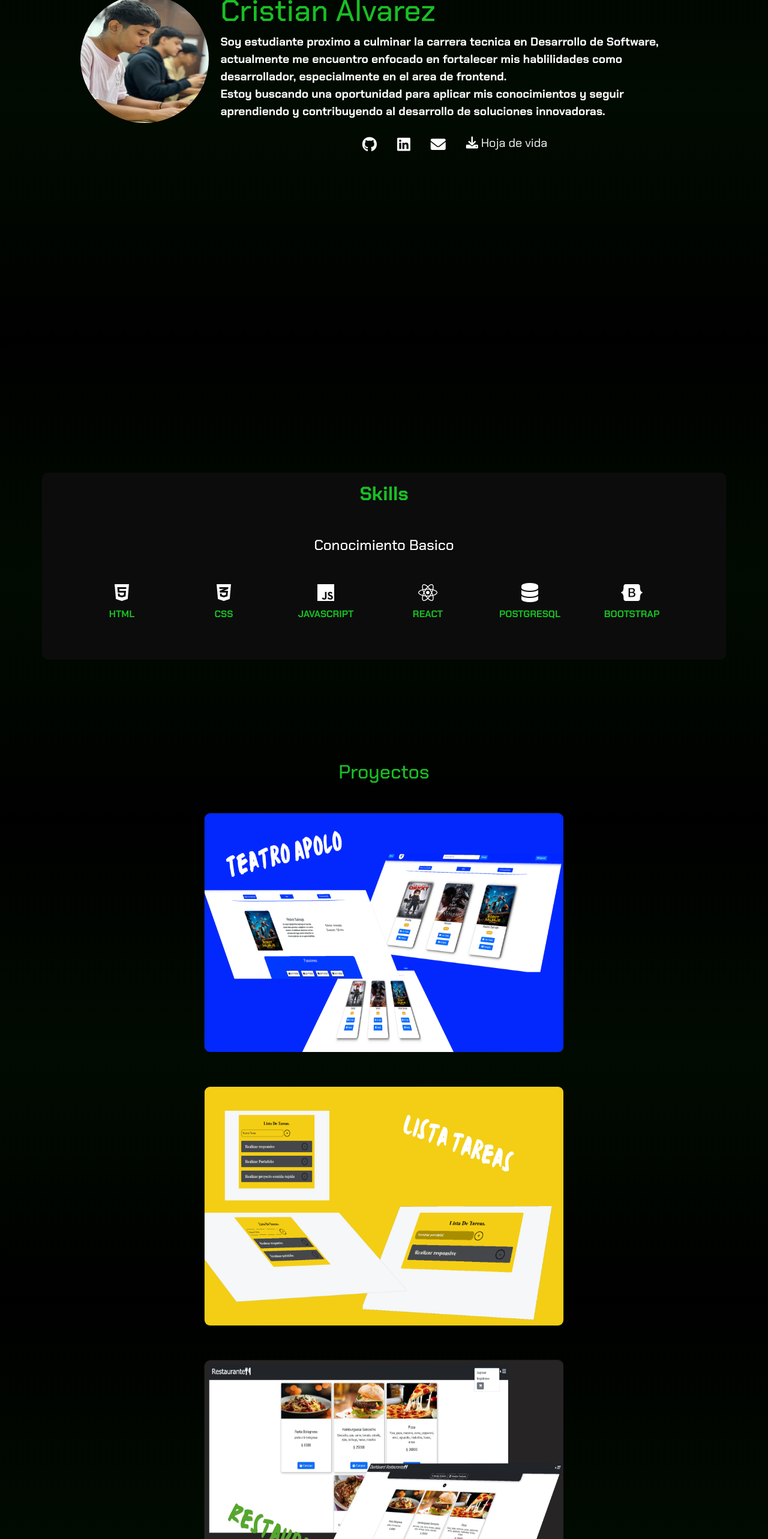
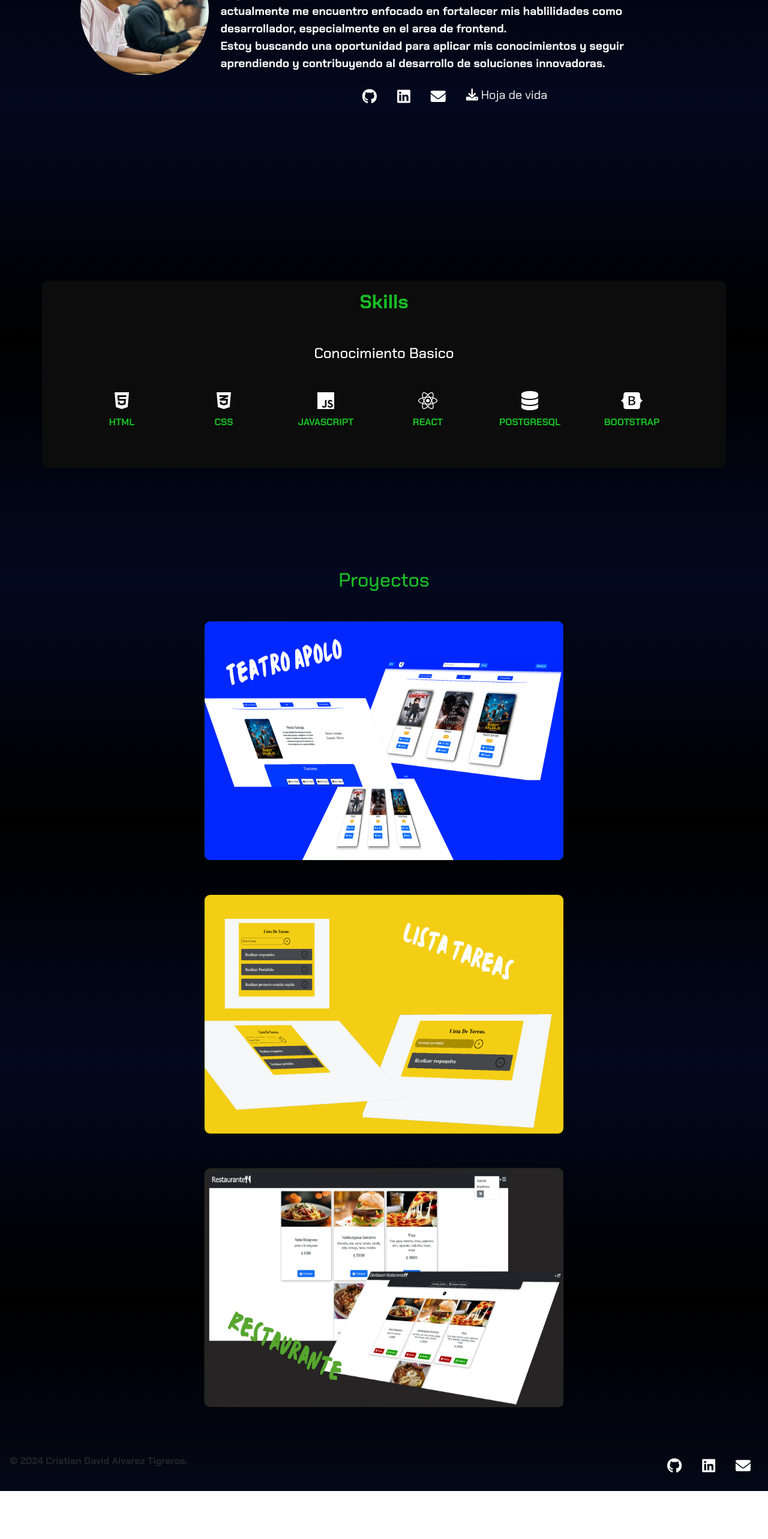
Before and after one commit to Alvarez-03/Portafolio_vercel, a React (Vite) app: page / in a window 1280 px wide. Shown: the part 234-2800 px from the top of the page at 60% size. After the commit the page ends 2720 px from the top, so only its background shows below. Built offline with nearby package versions, Linux system fonts and the light colour scheme.

Commit message:
Responsive Desing
Se corrigieron algunos errores del responsive

```diff
--- a/src/App.jsx
+++ b/src/App.jsx
@@ -11,11 +11,12 @@ function App() {
   return (
     <>
       <Header/>
-      <Sobremi/>
-      <Skills/>
-      <Projects/>
+      <main>
+        <Sobremi/>
+        <Skills/>
+        <Projects/>
+      </main>
       <Footer/>
-
     </>
   )
 }
--- a/src/components/footer.jsx
+++ b/src/components/footer.jsx
@@ -1,12 +1,11 @@
 import React from "react";
-
+import '../styles/index.css'
 
 function Footer (){
     return(
         <footer className="d-md-flex " id="footer-page">
             <div id="text">
-                <p>Derechos de Autor: Cristian David Alvarez Tigreros. </p>
-                <p>Portafolio: 2024</p>
+                <p>© 2024 Cristian David Alvarez Tigreros.</p>
             </div>
 
 
--- a/src/components/projects.jsx
+++ b/src/components/projects.jsx
@@ -57,12 +57,17 @@ function Projects (){
                             <p className="card__title">App web restaurante</p>
                         </header>
                         <p className="card__description">
-                            Una aplicacion web diseñada para organizar y priorizar tareas,
-                            ayudándote a gestionar tu tiempo de manera más eficiente y productiva
-                            <h4>HTML, CSS, JAVASCRIPT </h4>
+                        El sistema consta de dos páginas principales:
+                        <br />
+                        Dashboard: Permite gestionar y configurar la carta del restaurante,
+                        visualizar los pedidos y administrar el carrito de compras en tiempo real. <br /> <br />
+                        Página principal del usuario: Aquí los clientes pueden consultar la carta
+                        del restaurante, agregar productos al carrito de compras y realizar pedidos.
+                        Toda la información de pedidos se reflejará y podrá gestionarse desde el dashboard.
+                            <h4>HTML, CSS, JAVASCRIPT, POSTGRESQL </h4>
                         </p>
                         <footer className="card_footer">
-                            <a href="https://github.com/Alvarez-03/Tareas">
+                            <a href="https://github.com/Alvarez-03/WebApp_Restaurante">
                                 <button>Repositorio</button>
                             </a>
                         </footer>
--- a/src/styles/index.css
+++ b/src/styles/index.css
@@ -5,12 +5,14 @@ body{
     font-weight: 1000;
     font-style: normal;
 
-    background: linear-gradient(180deg, #000000, #010b01, #000000);
+    background: linear-gradient(180deg, #000000, #02081e, #000000);
     background-attachment: fixed;
 }
 
 #footer-page {
-    padding: 1rem 1rem 0rem 1rem;
+    margin-top: 5vh;
+    padding-bottom: 28px;
+    padding: 1rem 1rem 1rem 1rem;
     background-color: rgba(15, 15, 15, 0.175);
     align-items: center;
 }
--- a/src/styles/skills.css
+++ b/src/styles/skills.css
@@ -1,4 +1,5 @@
 #herramientas-content{
+    margin-top: 20vh;
     text-align: center;
     color: rgb(255, 255, 255);
     background-color: rgb(12, 12, 12);
@@ -27,3 +28,6 @@
     margin-bottom: 8px;
     color: rgb(255, 255, 255);
 }
+    #herramientas p i:hover{
+        color: rgb(1, 123, 9);
+    }
--- a/src/styles/sobremi.css
+++ b/src/styles/sobremi.css
@@ -1,12 +1,12 @@
 #content-sobremi{
-    margin-top: 20vh;
+    margin-top: 10vh;
     display: flex;
     flex-wrap: wrap;
     gap: 16px;
     color: rgb(255, 255, 255);
     box-sizing: border-box;
     justify-content: center;
-    height: 100vh;
+    min-height: 50vh;
 
 }
 #content-img{
```
Also changed, not shown: 1 other file (tests, documents, lock files or other folders).
